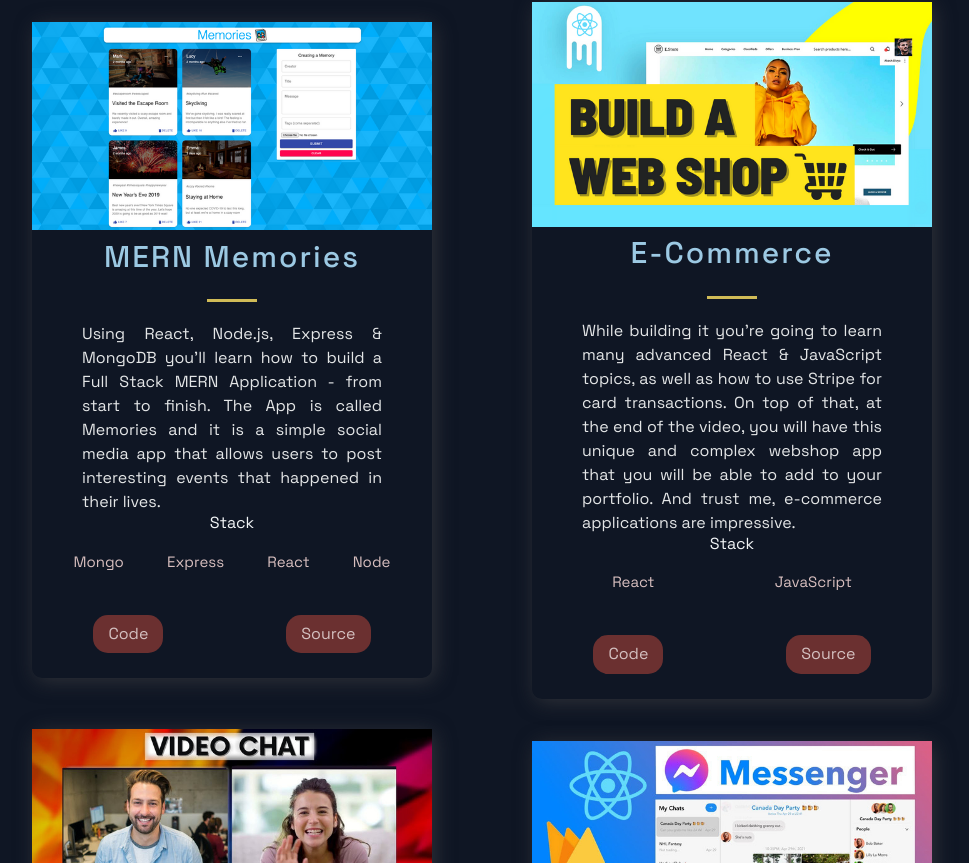
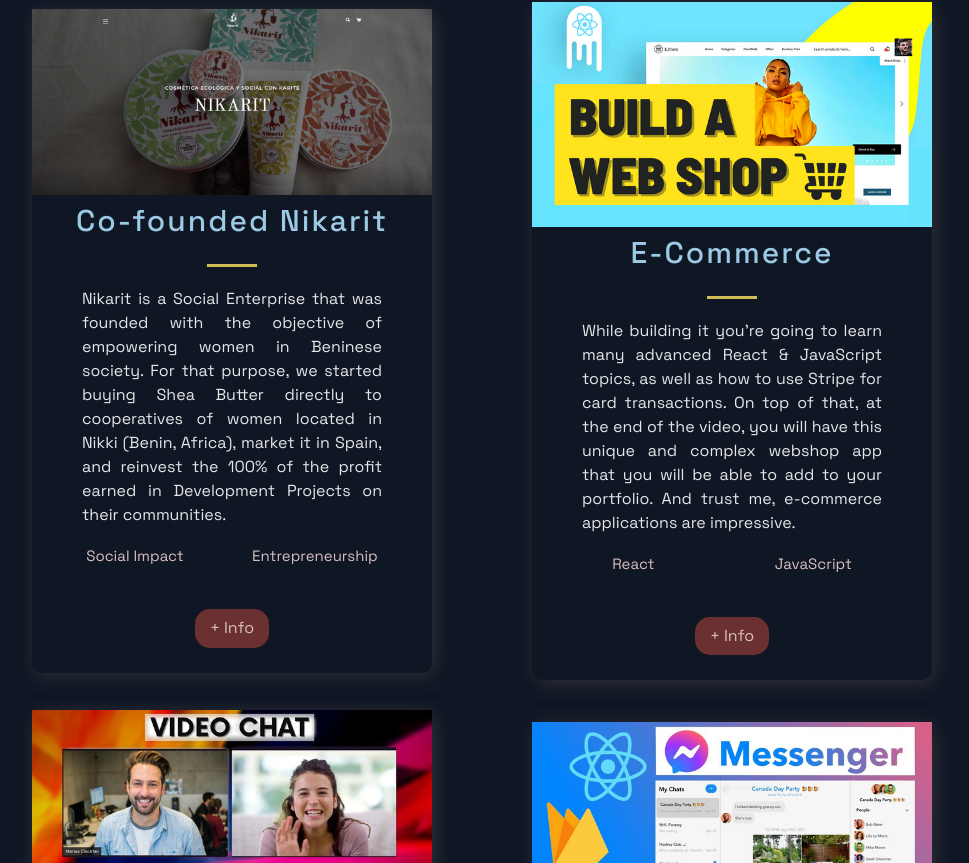
Before and after one commit to pablojordandlf/portfolio_pablo, a Next.js app: page / in a window 1280 px wide. Shown: the part 937-1800 px from the top of the page, without its empty margins (158-1127 px from the left). Built offline with nearby package versions, Linux system fonts and the light colour scheme.

Commit message:
+ Nikarit

```diff
--- a/src/components/Experience/Experience.js
+++ b/src/components/Experience/Experience.js
@@ -19,7 +19,7 @@ const Projects = () => (
             </TitleContent>
             <CardInfo className="card-info">{p.description}</CardInfo>
             <div>
-              <TitleContent>Stack</TitleContent>
+              <TitleContent></TitleContent>
               <TagList>
                 {p.tags.map((t, i) => {
                   return <Tag key={i}>{t}</Tag>;
@@ -27,8 +27,7 @@ const Projects = () => (
               </TagList>
             </div>
             <UtilityList>
-              <ExternalLinks href={p.visit}>Code</ExternalLinks>
-              <ExternalLinks href={p.source}>Source</ExternalLinks>
+              <ExternalLinks href={p.visit}>+ Info</ExternalLinks>
             </UtilityList>
           </BlogCard>
         );
--- a/src/constants/constants.js
+++ b/src/constants/constants.js
@@ -1,11 +1,11 @@
 export const projects = [
   {
-    title: 'MERN Memories',
-    description: "Using React, Node.js, Express & MongoDB you'll learn how to build a Full Stack MERN Application - from start to finish. The App is called Memories and it is a simple social media app that allows users to post interesting events that happened in their lives.",
+    title: 'Co-founded Nikarit',
+    description: "Nikarit is a Social Enterprise that was founded with the objective of empowering women in Beninese society. For that purpose, we started buying Shea Butter directly to cooperatives of women located in Nikki (Benin, Africa), market it in Spain, and reinvest the 100% of the profit earned in Development Projects on their communities.",
       image: '/images/1.png',
-      tags: ['Mongo', 'Express', 'React', 'Node'],
-    source: 'https://google.com',
-    visit: 'https://google.com',
+      tags: ['Social Impact', 'Entrepreneurship'],
+    source: '',
+    visit: 'https://nikarit.es/',
     id: 0,
   },
   {
```
Also changed, not shown: public/images/1.png.
